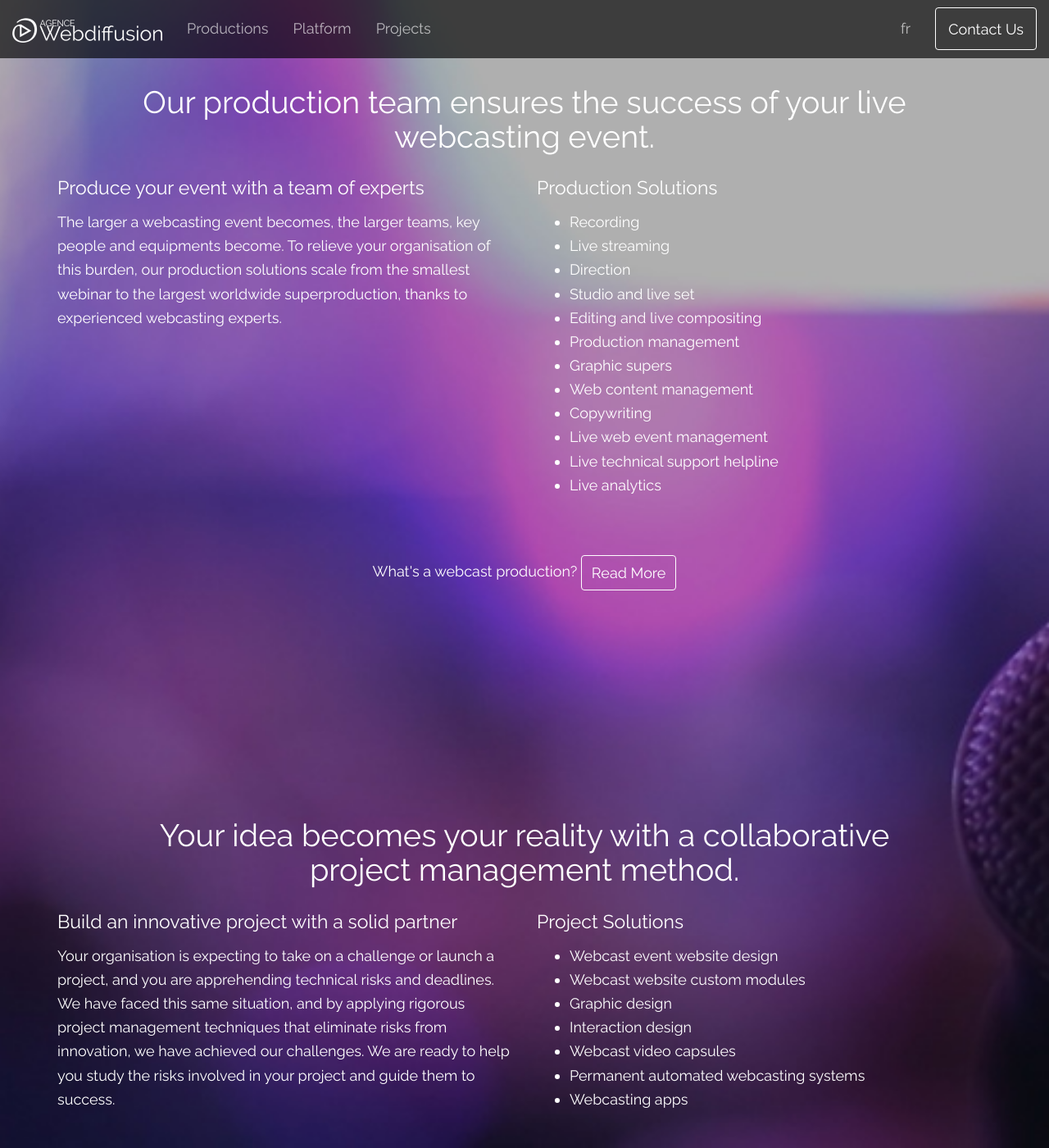
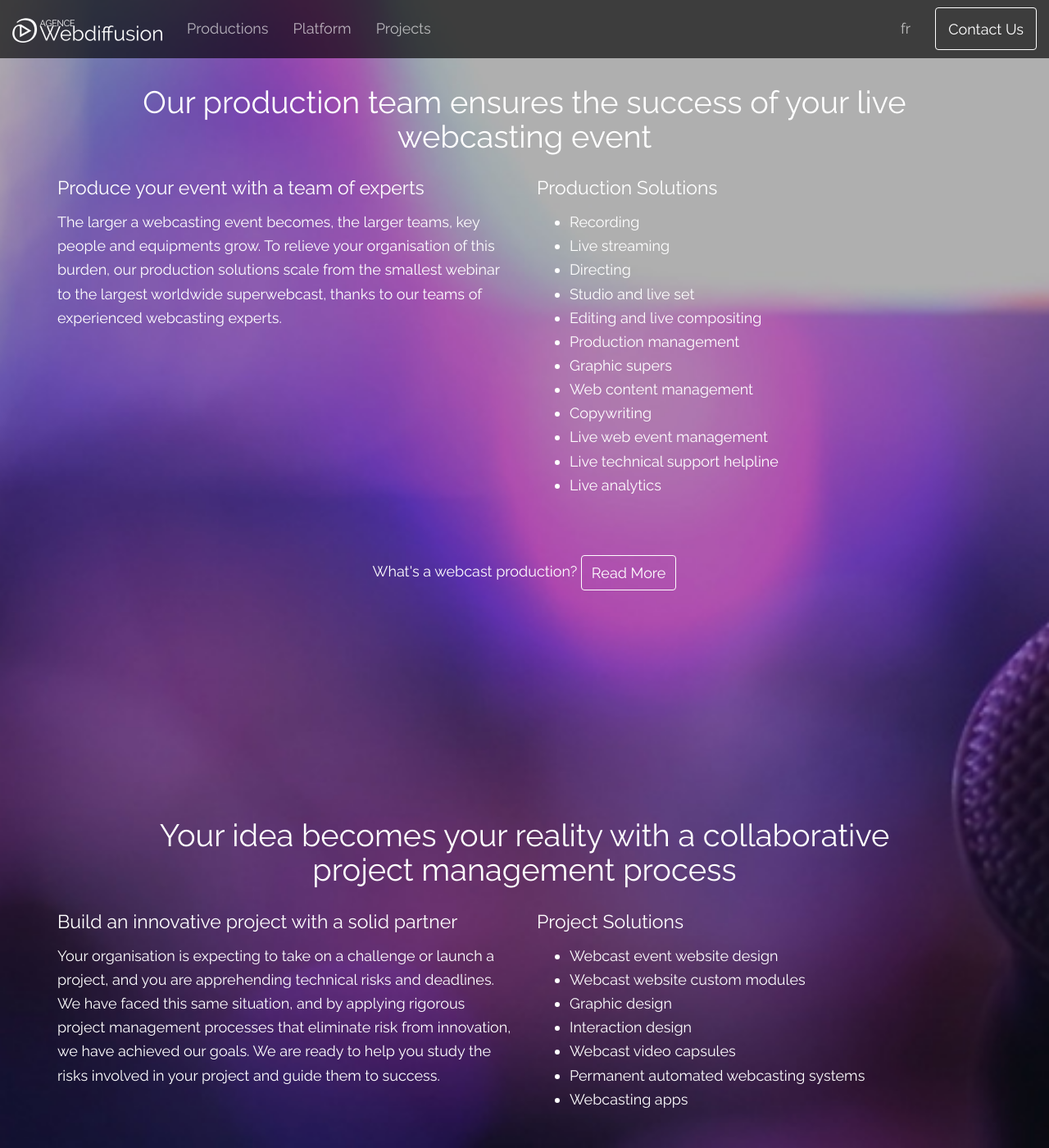
Before and after one commit to agencewebdiffusion/agencewebdiffusion.github.io, a Jekyll site: the page built from content/index.html, in a window 1280 px wide and 1400 px high, scrolled down 2696 px. Shown: the whole window at 82% size. Built offline with Jekyll 4.4.1, drawn with Linux system fonts in a browser that asks for light colours; nearby versions of some CDN libraries; some of the changed text lies outside the part shown.

Commit message:
Styling fix

```diff
--- a/content/index.html
+++ b/content/index.html
@@ -11,9 +11,9 @@
   <div class="container">
     <div class="row">
       <div class="col-sm-10 col-sm-offset-1">
-        <h1>We help our clients grow through webcasting.</h1>
+        <h1>We help our clients grow through webcasting</h1>
 
-        <p class="lead">Agence Webdiffusion is a team of webcasting specialists founded to provide companies and organisation custom-tailored webcasting solutions</p>
+        <p class="lead">Agence Webdiffusion was founded by a team of webcasting specialists to provide companies and organisation custom-tailored webcasting solutions</p>
 
         <a href="#introduction" class="btn btn-default">Start Webcasting</a>
 
@@ -26,7 +26,7 @@
   <div class="container">
     <div class="row text-center">
       <div class="col-sm-10 col-sm-offset-1">
-        <h2>Our process covers all stages in your webcasting journey.</h2>
+        <h2>Our process covers all stages of your webcasting journey</h2>
       </div>
     </div>
     <div class="row text-center">
@@ -57,7 +57,7 @@
   <div class="container">
     <div class="row text-center">
       <div class="col-sm-10 col-sm-offset-1">
-        <h2>We took on large event webcasting challenges.</h2>
+        <h2>We took on large event webcasting challenges</h2>
       </div>
     </div>
     <div class="row">
@@ -108,20 +108,20 @@
 <div class="container">
   <div class="row text-center">
     <div class="col-md-10 col-md-offset-1">
-      <h2>Our production team ensures the success of your live webcasting event.</h2>
+      <h2>Our production team ensures the success of your live webcasting event</h2>
     </div>
   </div>
   <div class="row">
     <div class="col-sm-6">
       <h4>Produce your event with a team of experts</h4>
-      <p>The larger a webcasting event becomes, the larger teams, key people and equipments become. To relieve your organisation of this burden, our production solutions scale from the smallest webinar to the largest worldwide superproduction, thanks to experienced webcasting experts.</p>
+      <p>The larger a webcasting event becomes, the larger teams, key people and equipments grow. To relieve your organisation of this burden, our production solutions scale from the smallest webinar to the largest worldwide superwebcast, thanks to our teams of experienced webcasting experts.</p>
     </div>
     <div class="col-sm-6">
       <h4>Production Solutions</h4>
       <ul>
         <li>Recording</li>
         <li>Live streaming</li>
-        <li>Direction</li>
+        <li>Directing</li>
         <li>Studio and live set</li>
         <li>Editing and live compositing</li>
         <li>Production management</li>
@@ -138,7 +138,7 @@
   <div class="row">
     <div class="col-md-12 text-center">
       <div class="text-center call-to-action">
-        What's a webcast production? <a href="/contenu/production.html" class="btn btn-default">Read More</a>
+        What's a webcast production? <a href="/content/production.html" class="btn btn-default">Read More</a>
       </div>
     </div>
   </div>
@@ -148,13 +148,13 @@
 <div class="container">
   <div class="row text-center">
     <div class="col-md-10 col-md-offset-1">
-      <h2>Your idea becomes your reality with a collaborative project management method.</h2>
+      <h2>Your idea becomes your reality with a collaborative project management process</h2>
     </div>
   </div>
   <div class="row">
     <div class="col-sm-6">
       <h4>Build an innovative project with a solid partner</h4>
-      <p>Your organisation is expecting to take on a challenge or launch a project, and you are apprehending technical risks and deadlines. We have faced this same situation, and by applying rigorous project management techniques that eliminate risks from innovation, we have achieved our challenges. We are ready to help you study the risks involved in your project and guide them to success.</p>
+      <p>Your organisation is expecting to take on a challenge or launch a project, and you are apprehending technical risks and deadlines. We have faced this same situation, and by applying rigorous project management processes that eliminate risk from innovation, we have achieved our goals. We are ready to help you study the risks involved in your project and guide them to success.</p>
     </div>
     <div class="col-sm-6">
       <h4>Project Solutions</h4>
@@ -173,7 +173,7 @@
   <div class="row">
     <div class="col-md-12 text-center">
       <div class="text-center call-to-action">
-      What's a webcasting project? <a href="/contenu/projet.html" class="btn btn-default">Read More</a>
+      What's a webcasting project? <a href="/content/project.html" class="btn btn-default">Read More</a>
       </div>
     </div>
   </div>
@@ -205,7 +205,7 @@
   <div class="row">
     <div class="col-md-12 text-center">
       <div class="text-center call-to-action">
-      Have a question about our support services? <a href="#footer" class="btn btn-default">Contact-Us</a>
+      Have a question about our support services? <a href="#footer" class="btn btn-default">Contact Us</a>
       </div>
     </div>
   </div>
@@ -329,7 +329,7 @@
 
 <div class="col-sm-4">
 <h4>A Webcasting-Ready Platform</h4>
-<p>Integration between our services is possible thanks to our unique content management platform, ensuring our productions take place without technical challenges, no matter what project challenges occur.</p>
+<p>Integration between our services is possible thanks to our unique content management platform, ensuring our productions take place without technical issues, no matter what project challenges occur.</p>
 </div>
 
 <div class="col-sm-4">
@@ -346,7 +346,7 @@
   <div class="row">
     <div class="col-sm-10 col-sm-offset-1 text-center">
       <div class="text-center call-to-action">
-      What's a webcasting platform? <a href="/contenu/plateforme.html" class="btn btn-default">Read More</a>
+      What's a webcasting platform? <a href="/content/platform.html" class="btn btn-default">Read More</a>
       </div>
     </div>
   </div>
```
Also changed, not shown: other parts of content/index.html (+3 -3 lines), _layouts/default.html (indentation only).
